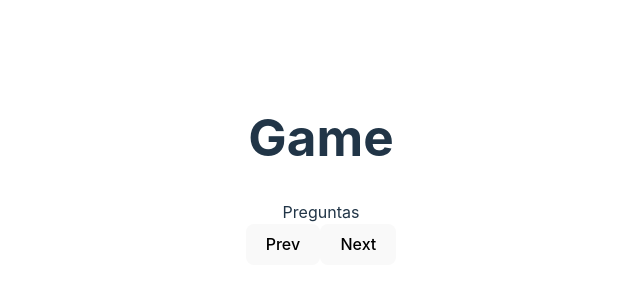
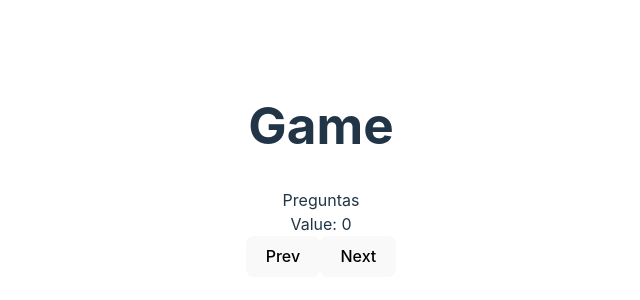
Before and after one commit to ohierro/educa_game, a Vue app: page /#/game in a window 1280 px wide. Shown: the part 230-530 px from the top of the page, without its empty margins (319-959 px from the left). Built offline with nearby package versions, Linux system fonts and the light colour scheme.

Commit message:
added pinia configuration

```diff
--- a/src/core/QuestionGenerator.ts
+++ b/src/core/QuestionGenerator.ts
@@ -4,7 +4,7 @@ import { TrueFalseQuestion } from "./TrueFalseQuestion";
 export class QuestionGenerator {
   constructor() {}
 
-  generate(questionNumber: number): IQuestion[] {
+  public generate(questionNumber: number): IQuestion[] {
     return [new TrueFalseQuestion('Pregunta de prueba...')]
   }
 }
--- a/src/main.ts
+++ b/src/main.ts
@@ -3,12 +3,16 @@ import './style.css'
 import App from './App.vue'
 import { createRouter, createWebHashHistory } from 'vue-router'
 import { routes } from './router/routes'
+import { createPinia } from 'pinia'
 
 const router = createRouter({
   history: createWebHashHistory(),
   routes: routes
 })
 
+const pinia = createPinia()
+
 createApp(App)
   .use(router)
+  .use(pinia)
   .mount('#app')
--- a/src/router/routes.ts
+++ b/src/router/routes.ts
@@ -1,4 +1,4 @@
-import Game from "../views/game.vue"
+import Game from "../views/Game.vue"
 import Home from "../views/home.vue"
 import Level from "../views/level.vue"
 
--- /dev/null
+++ b/src/store/index.ts
@@ -0,0 +1,14 @@
+import { defineStore } from 'pinia'
+import { QuestionGenerator } from '../core/QuestionGenerator'
+import { IQuestion } from '../core/IQuestion'
+import { ref } from 'vue'
+
+export const useQuestionStore = defineStore('questions', () => {
+  const number = ref(0)
+
+  function increment() {
+    number.value++
+  }
+
+  return { number, increment }
+})
--- /dev/null
+++ b/src/views/Game.vue
@@ -0,0 +1,14 @@
+<template>
+<h1>Game</h1>
+<main>Preguntas</main>
+<div>Value: {{ store.number }}</div>
+<button>Prev</button>
+<button @click="store.increment()">Next</button>
+</template>
+
+<script setup lang="ts">import { useQuestionStore } from '../store';
+
+const store = useQuestionStore()
+
+
+</script>
--- a/src/views/game.vue
+++ /dev/null
@@ -1,6 +0,0 @@
-<template>
-<h1>Game</h1>
-<main>Preguntas</main>
-<button>Prev</button>
-<button>Next</button>
-</template>
```
